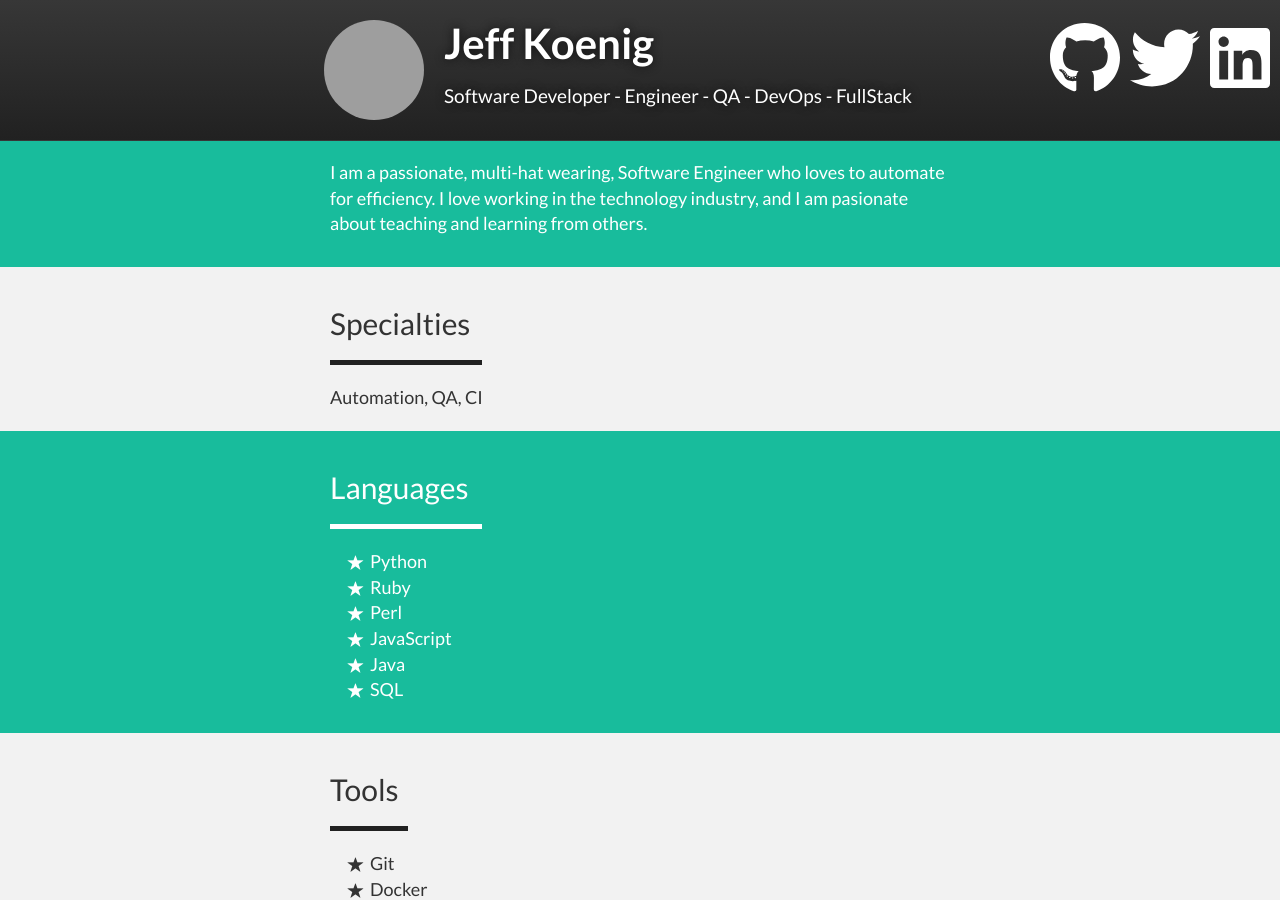
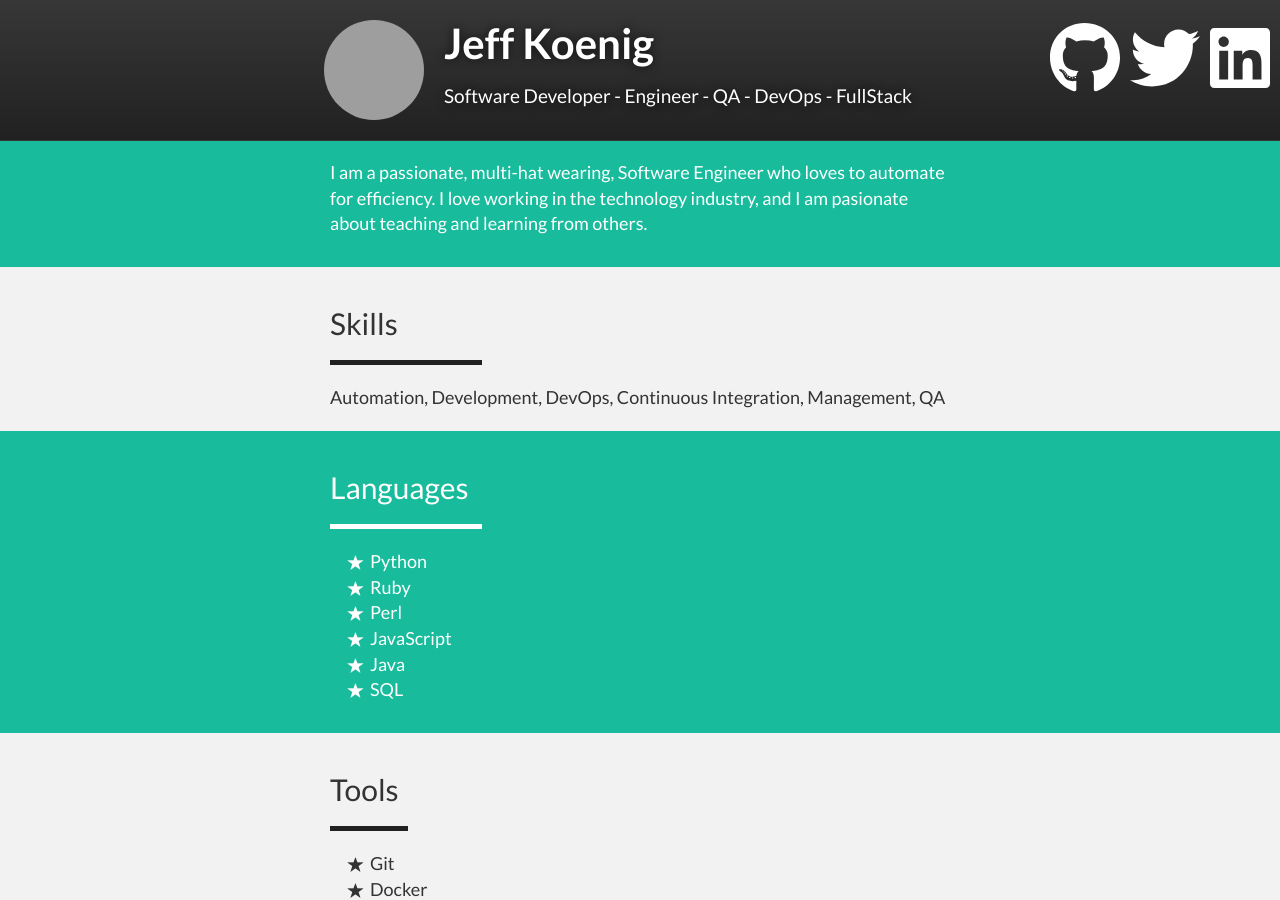
Before and after one commit to TheJefe/thejefe.github.io, a Jekyll site: the page built from index.html, in a window 1280 px wide and 900 px high. Built offline with Jekyll 4.4.1, drawn with Linux system fonts in a browser that asks for light colours; grey boxes are pictures that could not be loaded.

Commit message:
Add a few more skills..

```diff
--- a/index.html
+++ b/index.html
@@ -13,9 +13,9 @@ layout: default
 
 <div class="section">
     <div class="inner">
-        <h2>Specialties</h2>
+        <h2>Skills</h2>
         <hr align="left" style="max-width: 152px" />
-        Automation, QA, CI
+        Automation, Development, DevOps, Continuous Integration, Management, QA
     </div>
 </div>
 
```
